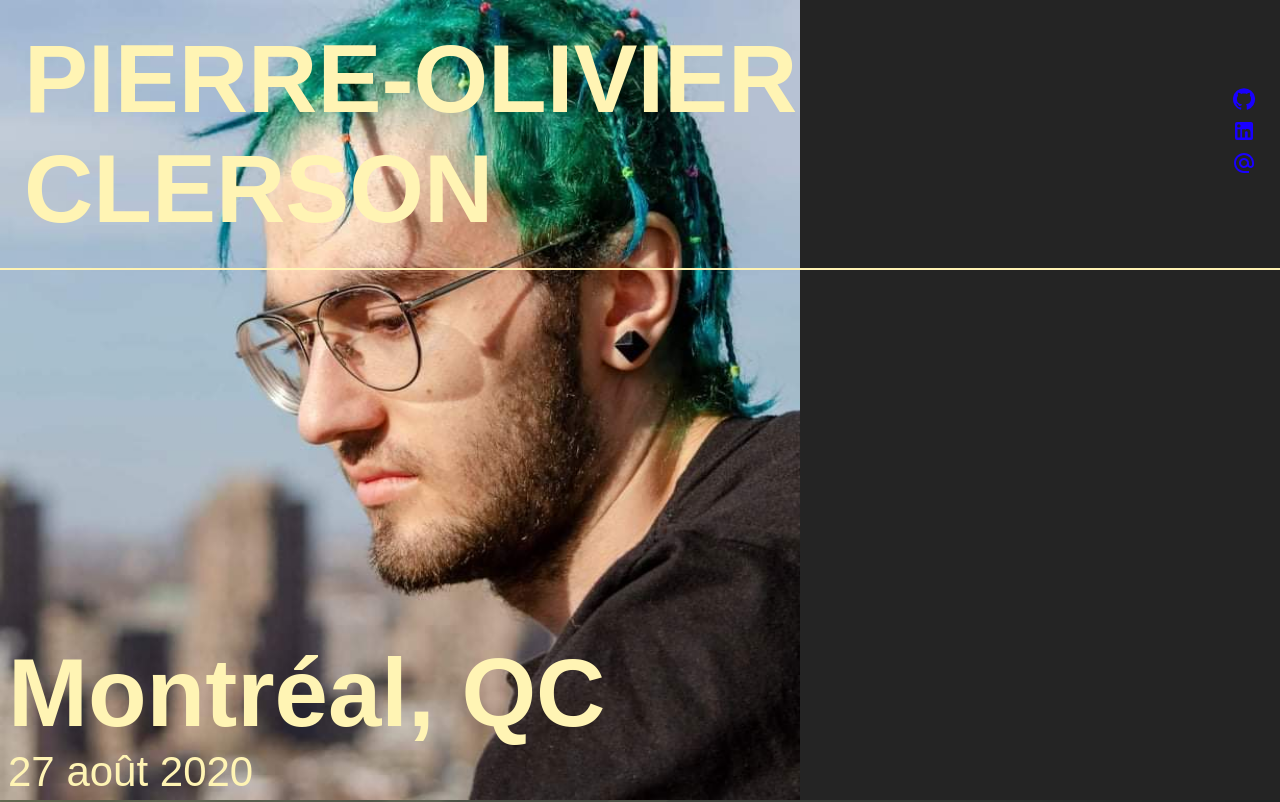
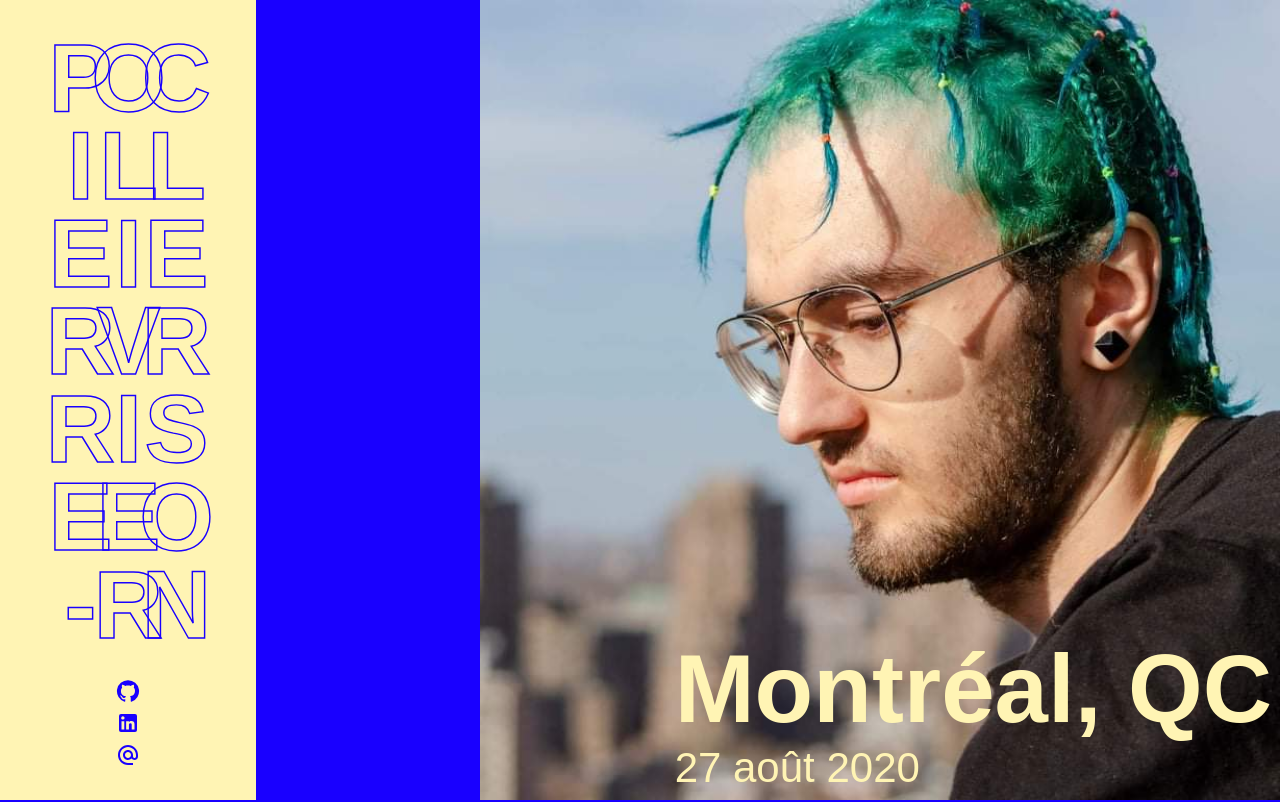
Before and after one commit to poclerson/poclerson.github.io, a React (Create React App) app: page / in a window 1280 px wide. Shown: the top 802 px of the page. Built offline with nearby package versions, Linux system fonts and the light colour scheme; a web font is replaced by a local one.

Commit message:
Style du site en mode ordinateur

```diff
--- a/src/App.jsx
+++ b/src/App.jsx
@@ -17,7 +17,7 @@ export default function App() {
     return (
         <div className="App">
             <EnTete ouvert={enteteOuverte} setOuvert={setEnteteOuverte} y={y} setY={setY} />
-            <Accueil />
+            <Accueil y={y} setY={setY} />
             <Projets enteteOuverte={enteteOuverte} setEnteteOuverte={setEnteteOuverte} y={y} setY={setY}  />
         </div>
     );
--- a/src/App.scss
+++ b/src/App.scss
@@ -7,5 +7,9 @@
 
     overflow-x: hidden;
 
+    @media screen and (min-width: 1024px) {
+        overflow-x: unset;
+    }
+
     height: 1000vh;
 }
--- a/src/composants/Accueil.jsx
+++ b/src/composants/Accueil.jsx
@@ -1,6 +1,31 @@
 import './Accueil.scss';
+import {useEffect, useCallback} from 'react'
 
-export default function Accueil() {
+export default function Accueil({y, setY}) {
+    // Gestion du scroll
+    const gererNavigation = useCallback(
+        e => {
+            const window = e.currentTarget;
+            setY(window.scrollY);
+        }, [y]
+    );
+
+    useEffect(() => {
+        setY(window.scrollY);
+        window.addEventListener("scroll", gererNavigation);
+        return () => {
+            window.removeEventListener("scroll", gererNavigation);
+        };
+    }, [gererNavigation]);
+
+    function opaciteFondCouleur() {
+        if (window.innerWidth >= 1024) {
+            return {opacity: y / 200}
+        }
+
+        return {opacity: 0}
+    }
+
     return (
         <section className="Accueil">
             <div className="Accueil__infos">
@@ -8,6 +33,7 @@ export default function Accueil() {
                 <h4 className="Accueil__date">27 août 2020</h4>
             </div>
             <img src="images/po.JPEG" alt="" className="Accueil__fond"/>
+            <div className="Accueil__couleur-fond" style={opaciteFondCouleur()}></div>
         </section>
     )
 }
--- a/src/composants/Accueil.scss
+++ b/src/composants/Accueil.scss
@@ -1,9 +1,13 @@
 .Accueil {
+    width: 100%;
+    display: flex;
+    flex-direction: column;
+    align-items: flex-end;
     position: fixed;
     top: 0;
 
     &__fond {
-        height: 100vh;
+        min-height: 100vh;
     }
 
     &__infos {
@@ -11,4 +15,19 @@
         bottom: 0;
         margin: .5em;
     }
+
+    &__couleur-fond {
+        width: 100vw;
+        height: 100vh;
+        content: "";
+        position: fixed;
+        top: 0;
+        left: 0;
+        background-color: blue;
+        z-index: 1;
+    }
+
+    @media screen and (min-width: 1024px) {
+
+    }
 }
--- a/src/composants/EnTete.jsx
+++ b/src/composants/EnTete.jsx
@@ -29,7 +29,7 @@ export default function EnTete({ouvert, setOuvert, y, setY}) {
     console.log(ouvert);
 
     return (
-        <header className={ouvert ? "EnTete entete__ouverte" : "EnTete entete__sortie"}>
+        <header className={ouvert ? "EnTete entete__entree" : "EnTete entete__sortie"}>
 
             {
                 ouvert ?
--- a/src/composants/EnTete.scss
+++ b/src/composants/EnTete.scss
@@ -6,7 +6,7 @@
     @include taille-police($h1-tailles-police);
 
     display: flex;
-    justify-content: center;
+    justify-content: space-between;
     align-items: center;
     position: fixed;
     top: 0;
@@ -23,16 +23,36 @@
     .Liens {
         @include taille-police($p-tailles-police);
     }
+
+    @media screen and (min-width: 1024px) {
+        width: 20vw;
+        height: 100vh;
+
+        flex-direction: column;
+
+        &__nom {
+            writing-mode: vertical-lr;
+            text-orientation: upright;
+            line-height: .5em;
+            letter-spacing: -.2em;
+        }
+    }
 }
 
 .entete__entree {
     h1 {
-        animation: entete__entree .1s linear forwards, fadeIn .5s;
+        animation: entete__entree .1s linear forwards, fadeIn .1s;
+        @include texte-contour(map-get($theme-boites, titre));
     }
+
+    background-color: map-get($theme-boites, fond);
+    transition: background-color, .1s, ease-in-out;
 }
 
 .entete__sortie {
     h1 {
-        animation: entete__sortie .1s linear forwards, fadeIn .5s;
+        animation: entete__sortie .1s linear forwards, fadeIn .1s;
     }
+
+    transition: background-color, .1s, ease-in-out;
 }
--- a/src/composants/Projet.scss
+++ b/src/composants/Projet.scss
@@ -10,15 +10,35 @@
     // padding-right: 20px;
     // box-sizing: border-box;
 
+    @media screen and (min-width: 1024px) {
+        display: flex;
+        height: 80vh;
+        box-sizing: content-box;
+        margin-top: 10vh;
+        margin-bottom: 10vh;
+        margin-right: 10vh;
+    }
+
     &__titre {
         position: absolute;
         left: 0;
         bottom: 0;
         margin: .5em;
+
+        @media screen and (min-width: 1024px) {
+            left: -1.5em;
+            bottom: -1em;
+
+            @include texte-contour(map-get($map: $theme-clair, $key: titre));
+        }
     }
 
     &__miniature {
         width: 100%;
+
+        @media screen and (min-width: 1024px) {
+            height: 100%;
+        }
     }
 
     &__modale {
@@ -49,6 +69,12 @@
                 left: .5em;
                 bottom: .5em;
                 margin: .5em;
+
+                @media screen and (min-width: 1024px) {
+                    left: .05em;
+                    bottom: .05em;
+                    margin: .05em;
+                }
             }
 
             &__miniature {
@@ -67,7 +93,6 @@
 
             &__sous-titre {
                 line-height: .85em;
-                font-size: 3em;
             }
 
             &__competences {
--- a/src/composants/Projets.jsx
+++ b/src/composants/Projets.jsx
@@ -23,8 +23,16 @@ export default function Projets({enteteOuverte, setEnteteOuverte, y, setY}) {
         };
     }, [gererNavigation]);
 
+    function directionProjets() {
+        if (window.innerWidth > 1024) {
+            return {left: -y * 3 + window.innerWidth + 200}
+        }
+
+        return {top: -y * 3 + window.innerHeight}
+    }
+
     return (
-        <section className="Projets" style={{top: -y * 3 + window.innerHeight}}>
+        <section className="Projets" style={directionProjets()}>
             <ul className="Projets__liste">
                 {projets.map(projet =>
                     <Projet key={projet.id} {...projet}  enteteOuverte={enteteOuverte} setEnteteOuverte={setEnteteOuverte} y={y} setY={setY} />
--- a/src/composants/Projets.scss
+++ b/src/composants/Projets.scss
@@ -1,3 +1,5 @@
+@import '../sass/variables.scss';
+
 .Projets {
     position: fixed;
     top: 100vh;
@@ -7,5 +9,15 @@
         padding: 0;
         display: flex;
         flex-direction: column;
+
+        @media screen and (min-width: 1024px) {
+            flex-direction: row;
+            display: inline-flex;
+        }
+    }
+
+    @media screen and (min-width: 1024px) {
+        top: unset;
+        right: 0;
     }
 }
--- a/src/sass/fontes.scss
+++ b/src/sass/fontes.scss
@@ -31,3 +31,7 @@ p, a {
     @include taille-police ($p-tailles-police);
     font-weight: lighter;
 }
+
+li > a {
+    @include taille-police ($icone-tailles);
+}
--- a/src/sass/mixins.scss
+++ b/src/sass/mixins.scss
@@ -22,8 +22,7 @@
     }
 
     h3 {
-        color: transparent;
-        -webkit-text-stroke: 1px map-get($map: $theme, $key: sous-titre);
+        @include texte-contour(map-get($map: $theme, $key: sous-titre));
     }
 
     p {
@@ -34,9 +33,14 @@
         color: map-get($map: $theme, $key: lien);
 
         &:hover {
-            color: map-get($map: $theme, $key: titre);
+            color: map-get($map: $theme, $key: lien-hover);
         }
     }
 
     background-color: map-get($theme, fond);
 }
+
+@mixin texte-contour ($couleur) {
+    color: transparent;
+    -webkit-text-stroke: .015em $couleur;
+}
--- a/src/sass/variables.scss
+++ b/src/sass/variables.scss
@@ -10,16 +10,16 @@ $h2-tailles-police: (
     0px: 18px,
     360px: 36px,
     640px: 42px,
-    1024px: 64px,
-    1440px: 96px
+    1024px: 108px,
+    1440px: 150px
 );
 
 $h3-tailles-police: (
     0px: 16px,
     360px: 28px,
     640px: 36px,
-    1024px: 52px,
-    1440px: 70px
+    1024px: 96px,
+    1440px: 124px
 );
 
 $h4-tailles-police: (
@@ -38,20 +38,30 @@ $p-tailles-police: (
     1440px: 32px
 );
 
+$icone-tailles: (
+    0px: 12px,
+    360px: 14px,
+    640px: 20px,
+    1024px: 28px,
+    1440px: 64px
+);
+
 $theme-clair: (
     titre: rgb(255, 244, 180),
     sous-titre: rgb(255, 244, 180),
     texte: rgb(255, 255, 255),
     lien: rgb(25, 0, 255),
     lien-visite: rgb(124, 88, 255),
-    fond: #242424
+    lien-hover: rgb(255, 255, 255),
+    fond: rgb(25, 0, 255)
 );
 
 $theme-boites: (
-    titre: rgb(26, 26, 26),
+    titre: rgb(25, 0, 255),
     sous-titre: rgb(25, 0, 255),
     texte: rgb(83, 83, 83),
     lien: rgb(25, 0, 255),
     lien-visite: rgb(173, 173, 173),
+    lien-hover: #fff,
     fond:  rgb(255, 244, 180)
 );
```
